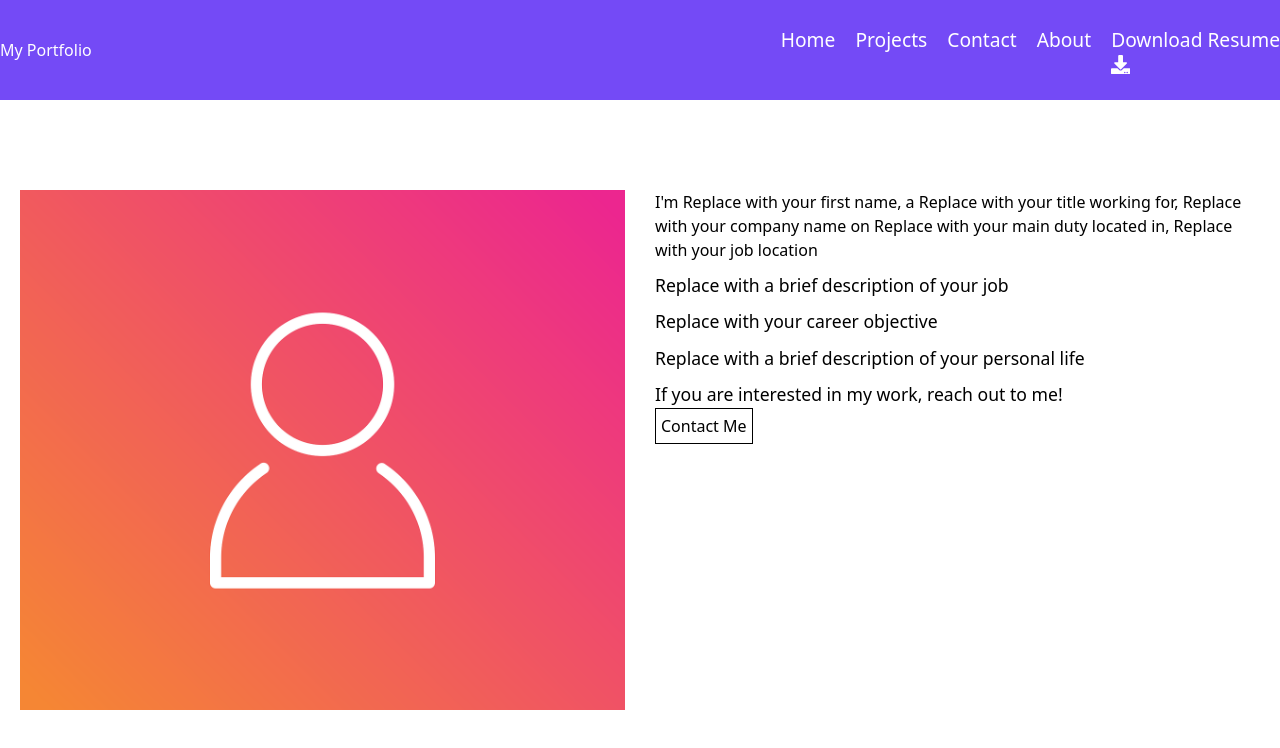
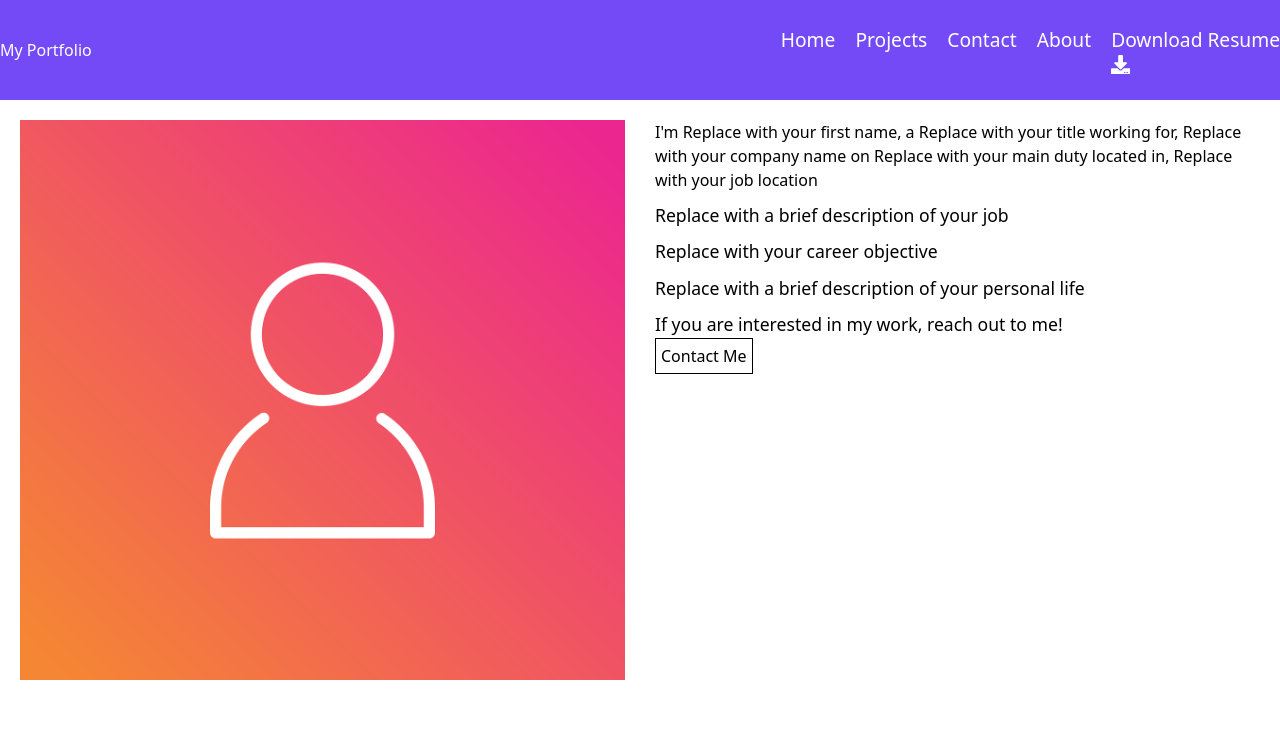
Before and after one commit to javiguerra777/my_portfolio_template, a React (Vite) app: page /about in a window 1280 px wide. Shown: the top 748 px of the page. Built offline with nearby package versions, Linux system fonts and the light colour scheme.

Commit message:
style(about page): adjusted some styling in the about page to make it look better

```diff
--- a/src/styles/about.scss
+++ b/src/styles/about.scss
@@ -2,24 +2,24 @@
   flex: 1;
   display: flex;
   justify-content: center;
-  align-items: center;
   .about-content-container {
+    margin-top: 20px;
     display: flex;
     flex-direction: column;
     justify-content: center;
     align-items: center;
-    padding: 20px;
+    padding: 0 20px;
     @media screen and (min-width: $laptop) {
       flex-direction: row;
       height: 80%;
     }
     .description-container {
-      margin: 20px 0 0;
       display: flex;
       flex-direction: column;
       align-items: flex-start;
       height: 100%;
       width: 100%;
+      margin: 0 0 30px 0;
       @media screen and (min-width: $laptop){
         margin: 0 0 0 30px;
       }
```
